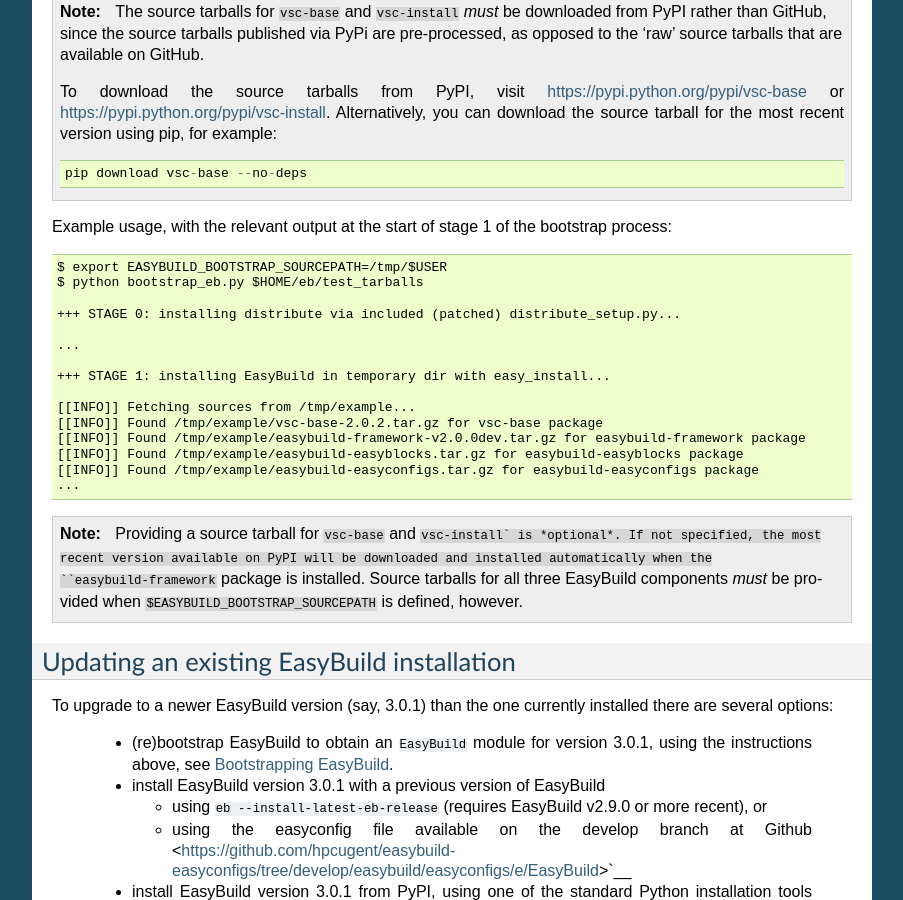
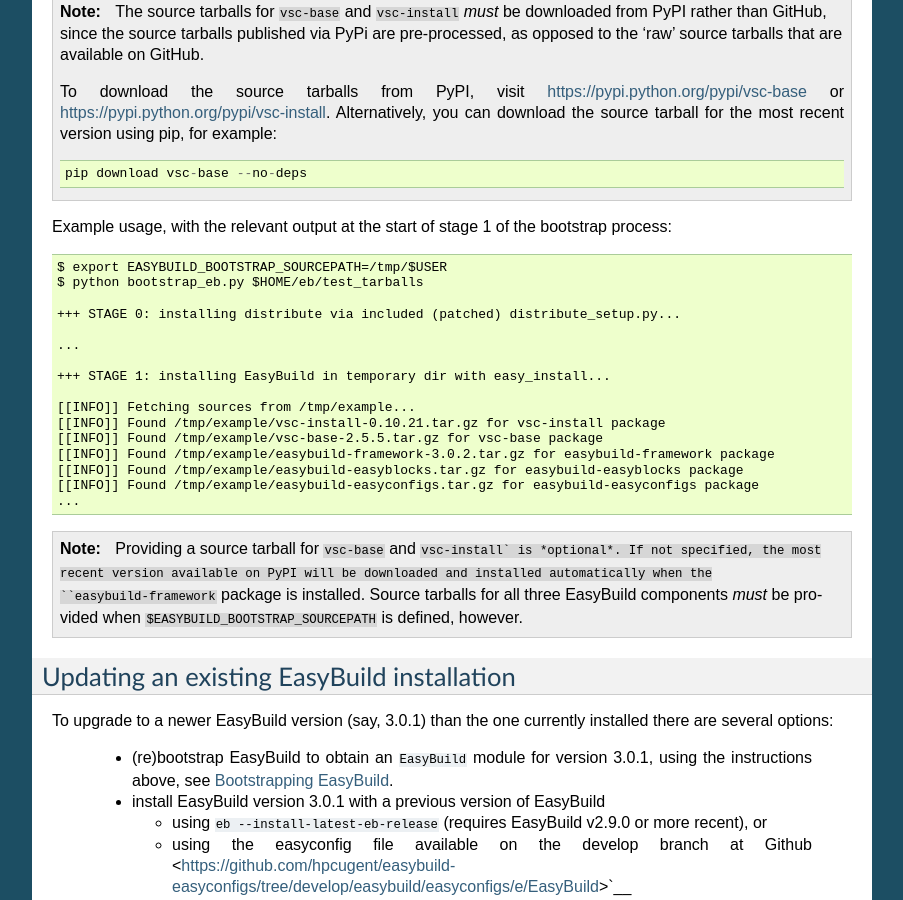
Before and after one commit to easybuilders/easybuild, a Sphinx documentation site: the page built from docs/Installation.rst, in a window 1280 px wide and 900 px high, scrolled down 5492 px. Shown: the whole window, without its empty margins (198-1101 px from the left). Built offline with Sphinx 7.4.7, drawn with Linux system fonts in a browser that asks for light colours.

Commit message:
fix output example for bootstrap with provided source tarballs

```diff
--- a/docs/Installation.rst
+++ b/docs/Installation.rst
@@ -330,8 +330,9 @@
   +++ STAGE 1: installing EasyBuild in temporary dir with easy_install...
 
   [[INFO]] Fetching sources from /tmp/example...
-  [[INFO]] Found /tmp/example/vsc-base-2.0.2.tar.gz for vsc-base package
-  [[INFO]] Found /tmp/example/easybuild-framework-v2.0.0dev.tar.gz for easybuild-framework package
+  [[INFO]] Found /tmp/example/vsc-install-0.10.21.tar.gz for vsc-install package
+  [[INFO]] Found /tmp/example/vsc-base-2.5.5.tar.gz for vsc-base package
+  [[INFO]] Found /tmp/example/easybuild-framework-3.0.2.tar.gz for easybuild-framework package
   [[INFO]] Found /tmp/example/easybuild-easyblocks.tar.gz for easybuild-easyblocks package
   [[INFO]] Found /tmp/example/easybuild-easyconfigs.tar.gz for easybuild-easyconfigs package
   ...
```
